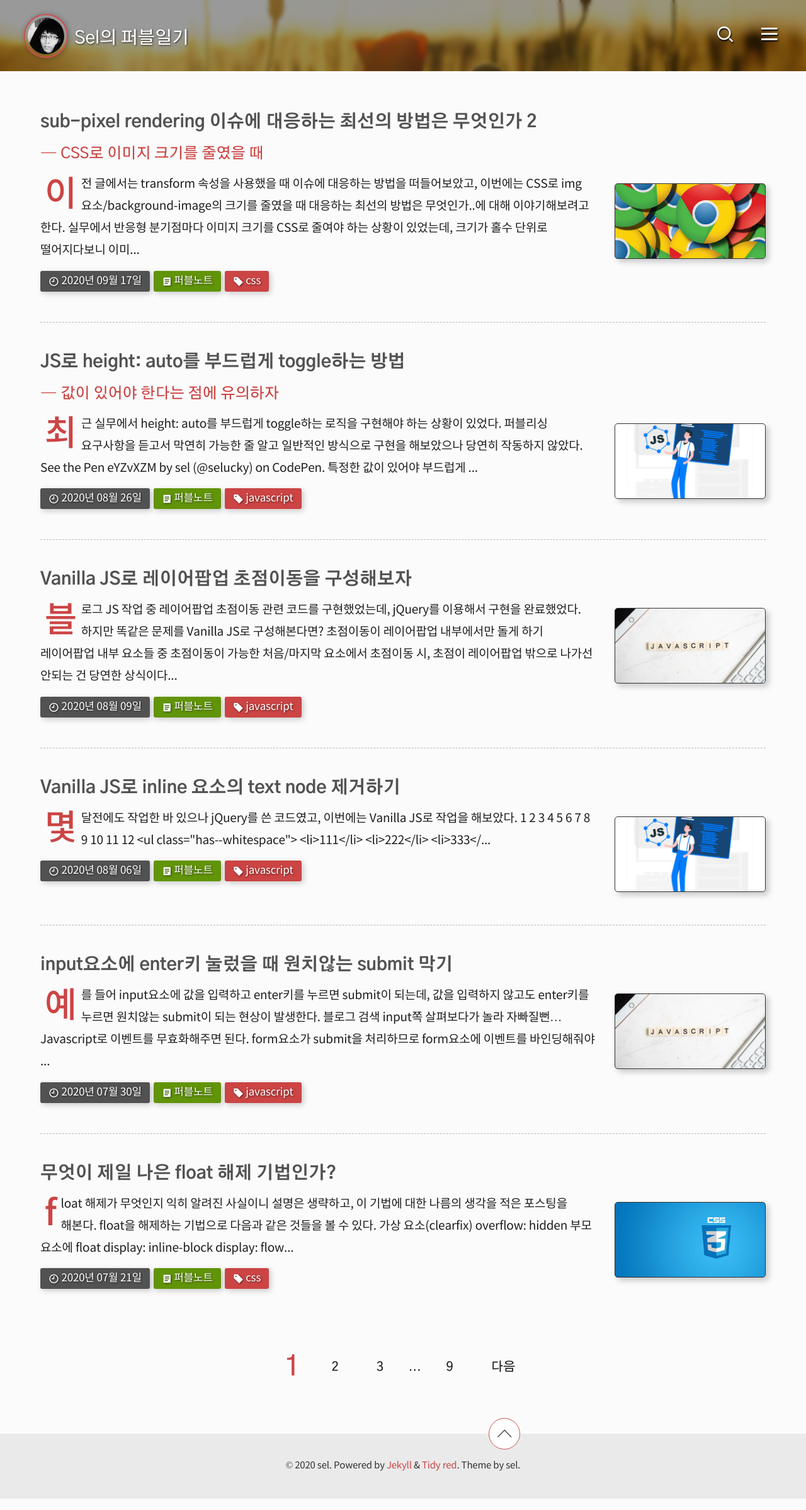
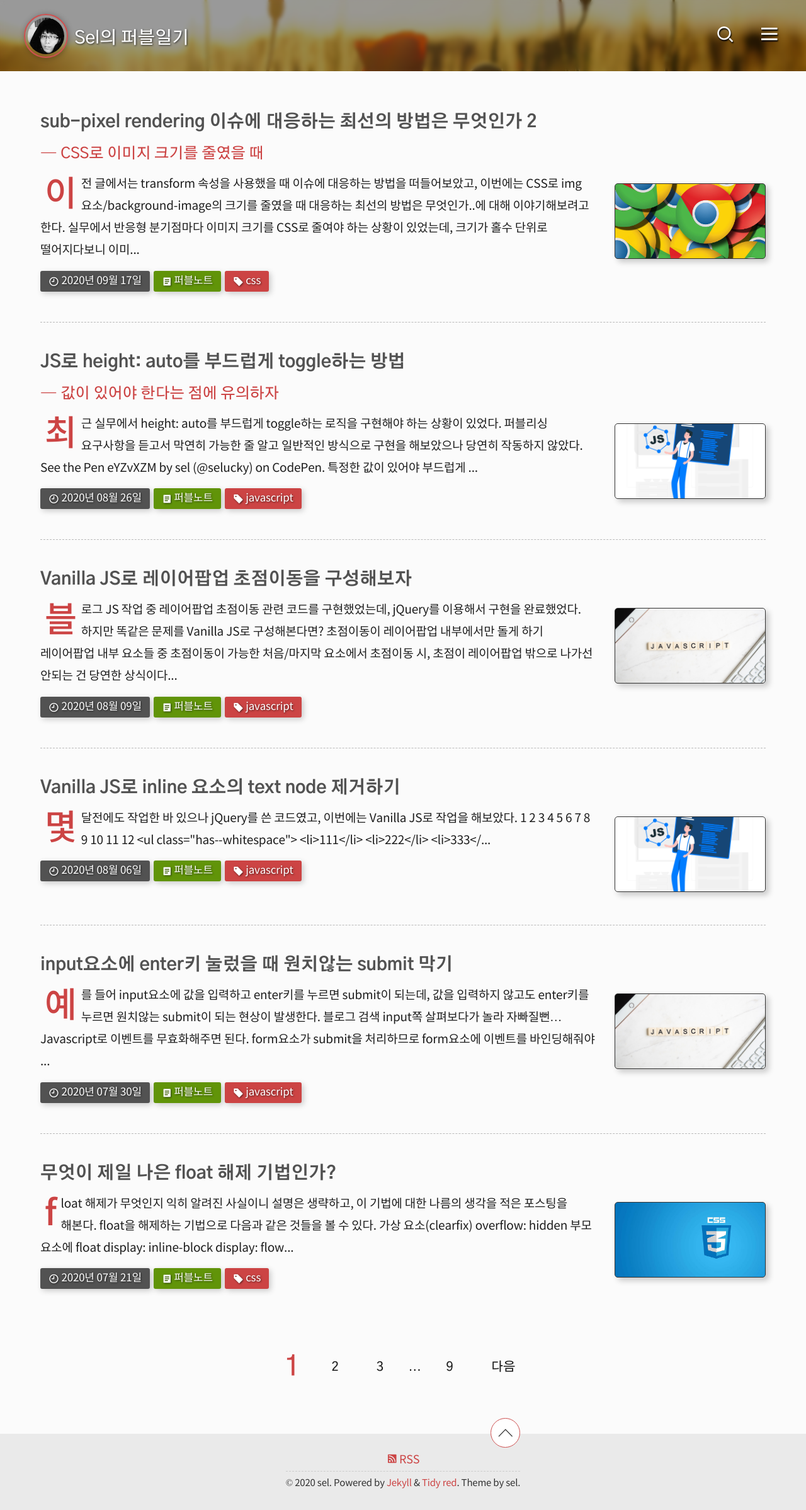
Before and after one commit to selosele/selosele.github.io, a Jekyll site: the page built from index.html, in a window 1280 px wide. Shown: the whole page at 63% size. Built offline with Jekyll 4.4.1, drawn with Linux system fonts in a browser that asks for light colours; cached includes are drawn as plain includes; the list of posts is cut into pages by our own code.

Commit message:
RSS 추가 및 레이아웃 HTML/CSS 수정

```diff
--- a/Gemfile
+++ b/Gemfile
@@ -3,5 +3,6 @@ gemspec
 gem 'jekyll', '~> 4.1.1'
 gem 'jekyll-coffeescript'
 gem 'jekyll-babel'
+gem 'jekyll-feed'
 gem 'jekyll-archives'
 gem 'jekyll-paginate-v2'
--- a/_config.yml
+++ b/_config.yml
@@ -44,7 +44,7 @@ reCaptcha:
   siteKey                :
   secret                 :
 atom_feed:
-  path                   : # blank (default) uses feed.xml
+  path                   : feed.xml
 search                   : true
 search_full_content      : true
 search_provider          : # lunr (default), algolia, google
--- a/_includes/mastfoot.html
+++ b/_includes/mastfoot.html
@@ -1,5 +1,13 @@
+{% if site.atom_feed.path %}
+<p class="mastfoot__rss">
+  <a href="{{ site.atom_feed.path }}">RSS</a>
+</p>
+{% endif %}
+
 <p class="mastfoot__copyright">&copy; {{ site.time | date: '%Y' }} {{ site.author.name | default: site.title }}. {{ site.data.ui-text[site.locale].powered_by | default: "Powered by" }} <a href="https://jekyllrb.com" target="_blank" rel="external noreferrer">Jekyll</a> &amp; <a href="https://tidyred.github.io/" target="_blank" rel="external noreferrer">Tidy red</a>. Theme by sel.</p>
 
-<a href="#skip-links" class="mastfoot__btn-top">
-  <span class="visually-hidden">{{ site.data.ui-text[site.locale].move_to_top }}</span>
-</a>
+<p class="mastfoot__btn-top">
+  <a href="#skip-links">
+    <span class="visually-hidden">{{ site.data.ui-text[site.locale].move_to_top }}</span>
+  </a>
+</p>
--- a/_sass/tidy-red/_mastfoot.scss
+++ b/_sass/tidy-red/_mastfoot.scss
@@ -11,7 +11,7 @@
     width: 90vw;
     margin-left: auto;
     margin-right: auto;
-    padding: 2rem 0;
+    padding: 1.5rem 0;
 
     @media (min-width: $min_small_width) {
       display: inline-block;
@@ -37,11 +37,16 @@
     position: absolute;
     top: -1.25rem;
     right: 0;
-    width: 2.5rem;
-    height: 2.5rem;
+    width: 2.35rem;
+    height: 2.35rem;
     background-color: $grey12;
     border: 1px solid $main_color;
     border-radius: 50%;
+
+    a {
+      display: block;
+      width: 100%;
+      height: 100%;
 
       &:before {
         content: "\e946";
@@ -60,6 +65,22 @@
         color: $black;
       }
     }
+  }
+
+  &__rss {
+    margin-bottom: 0.4rem;
+    padding-bottom: 0.4rem;
+    border-bottom: 1px dashed $grey05;
+    font-size: 0.9rem;
+
+    a {
+      &:before {
+        content: "\e9e5";
+        margin-right: 0.132em;
+        font-family: "xeicon";
+      }
+    }
+  }
 
   &__copyright {
     line-height: 1.5;
```
Lines whose indentation alone changed are shown as unchanged.
